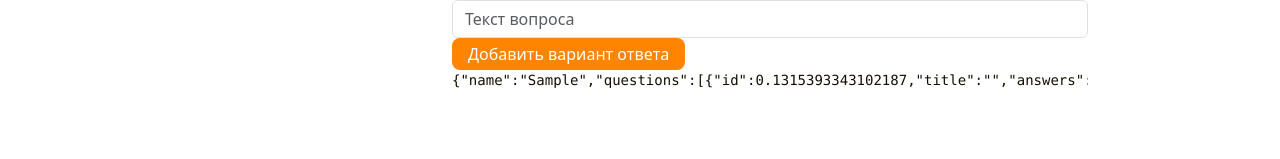
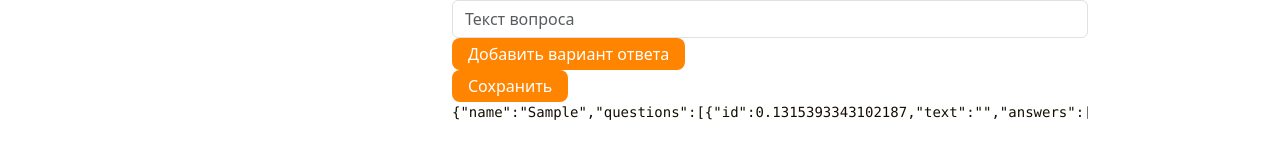
Before and after one commit to exem1337/hackaton-frontend, a React (Create React App) app: page /tests/edit/1 in a window 1280 px wide. Both pictures are taken after typing "Sample" into the empty fields and a click on the button "Добавить вопрос". Shown: the part 175-334 px from the top of the page. Built offline with nearby package versions, Linux system fonts and the light colour scheme.

Commit message:
add test edit

```diff
--- a/src/service/test.service.ts
+++ /dev/null
@@ -1,12 +0,0 @@
-import { ITest } from "../model/test.model";
-
-export class TestService {
-  private test = {
-    id: 1,
-    title: 'Тест 1'
-  } as ITest;
-
-  public get title() {
-    return this.test?.title;
-  }
-}
--- a/src/views/TestCompleteView.tsx
+++ b/src/views/TestCompleteView.tsx
@@ -1,13 +1,11 @@
 import React, { useEffect } from 'react'
-import { TestService } from '../service/test.service'
 import BaseWrapper, { BaseWrapperSlot } from '../components/BaseWrapper';
 
 const TestCompleteView = () => {
-  const testService = new TestService();
 
   return (
     <div className="app-container test-complete">
-      <BaseWrapper title={testService.title}>
+      <BaseWrapper title={''}>
         <BaseWrapperSlot>
           Контент
         </BaseWrapperSlot>
--- a/src/views/TestsEditView.tsx
+++ b/src/views/TestsEditView.tsx
@@ -3,6 +3,7 @@ import { ITestEdit } from "../model/test.model"
 import { Button, Form } from "react-bootstrap"
 import ActionButton, { ActionButtonSlot } from "../components/ActionButton"
 import { AiFillDelete } from "react-icons/ai";
+import api from '../http'
 
 const TestEditView = () => {
   const [test, setTest] = useState<ITestEdit>({
@@ -15,7 +16,7 @@ const TestEditView = () => {
       ...test,
       questions: [...test.questions, {
         id: Math.random(),
-        title: '',
+        text: '',
         answers: []
       }]
     })
@@ -26,7 +27,7 @@ const TestEditView = () => {
       ...test,
       questions: test.questions?.map((question) => ({
         ...question,
-        title: questionId === question.id ? text : question.title,
+        text: questionId === question.id ? text : question.text,
       }))
     })
   }
@@ -39,7 +40,8 @@ const TestEditView = () => {
         answers: question.id === questionId
           ? [...question.answers, {
               id: Math.random(),
-              title: '',
+              text: '',
+              score: 1,
               isCorrect: false,
             }]
           : question.answers,
@@ -61,7 +63,7 @@ const TestEditView = () => {
         ...question,
         answers: question.answers?.map((answer) => ({
           ...answer,
-          title: answer.id === answerId ? text : answer.title,
+          text: answer.id === answerId ? text : answer.text,
         }))
       }))
     })
@@ -99,6 +101,12 @@ const TestEditView = () => {
     })
   }
 
+  const onSave = async () => {
+    await api.post('/tests/submitTest', {
+      ...test
+    })
+  }
+
   return (
     <div className="app-container test-edit">
       test edit { test.name }
@@ -119,7 +127,7 @@ const TestEditView = () => {
             </ActionButton>
             <Form.Control
               type="text"
-              value={question.title}
+              value={question.text}
               placeholder="Текст вопроса"
               onChange={(e) => setQuestionName(question.id, e.target.value)}
             />
@@ -128,7 +136,7 @@ const TestEditView = () => {
                 <div className="test-edit--question__answer">
                   <Form.Control
                     type="text"
-                    value={answer.title}
+                    value={answer.text}
                     placeholder="Текст варианта ответа"
                     onChange={(e) => setAnswerTitle(answer.id, e.target.value)}
                   />
@@ -150,7 +158,7 @@ const TestEditView = () => {
           </div>
         )
       }
-
+      <Button onClick={onSave}>Сохранить</Button>
       <pre>
         { JSON.stringify(test) }
       </pre>
```
Also changed, not shown: src/model/test.model.ts (+5 -4 lines).
